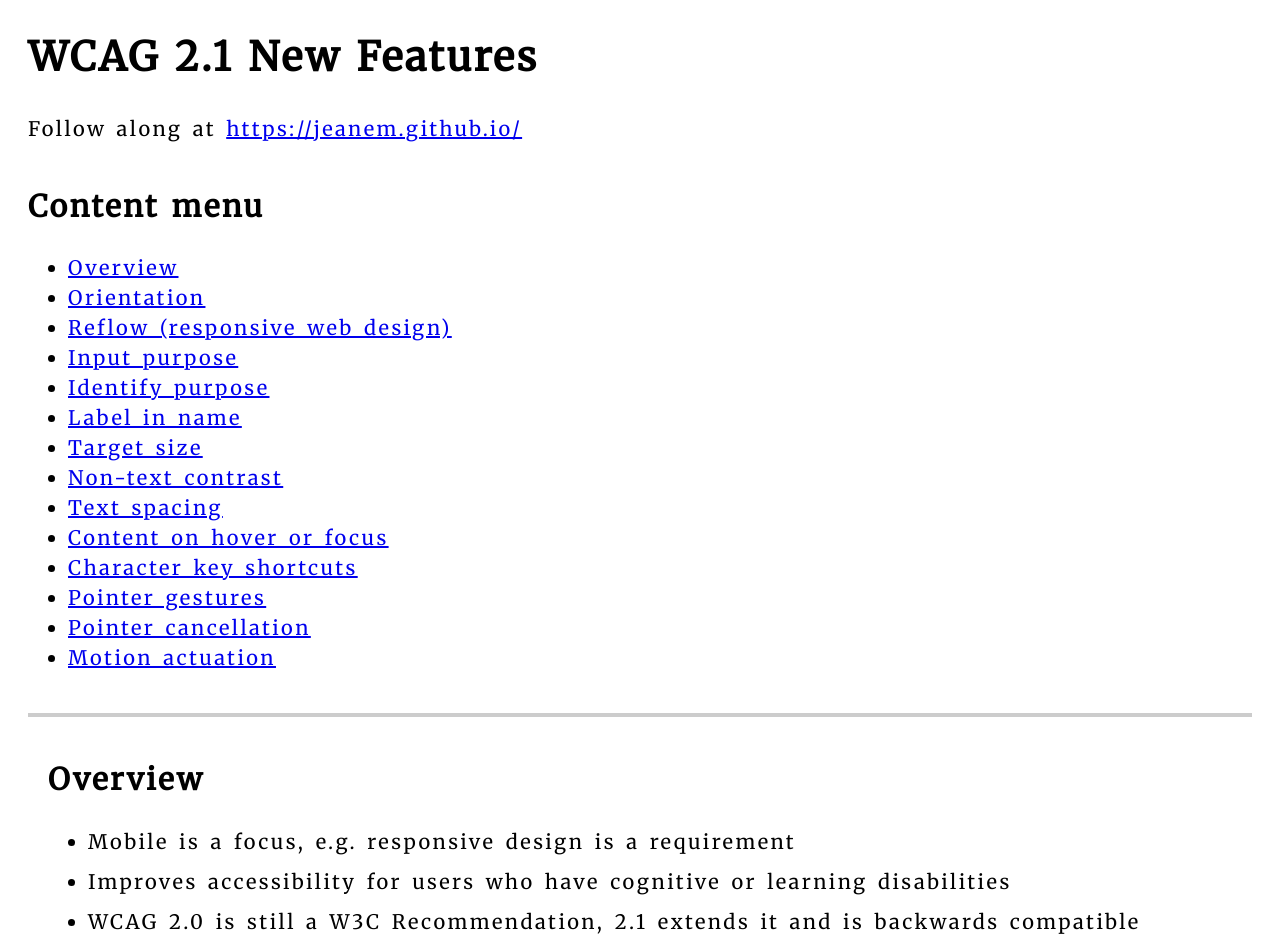
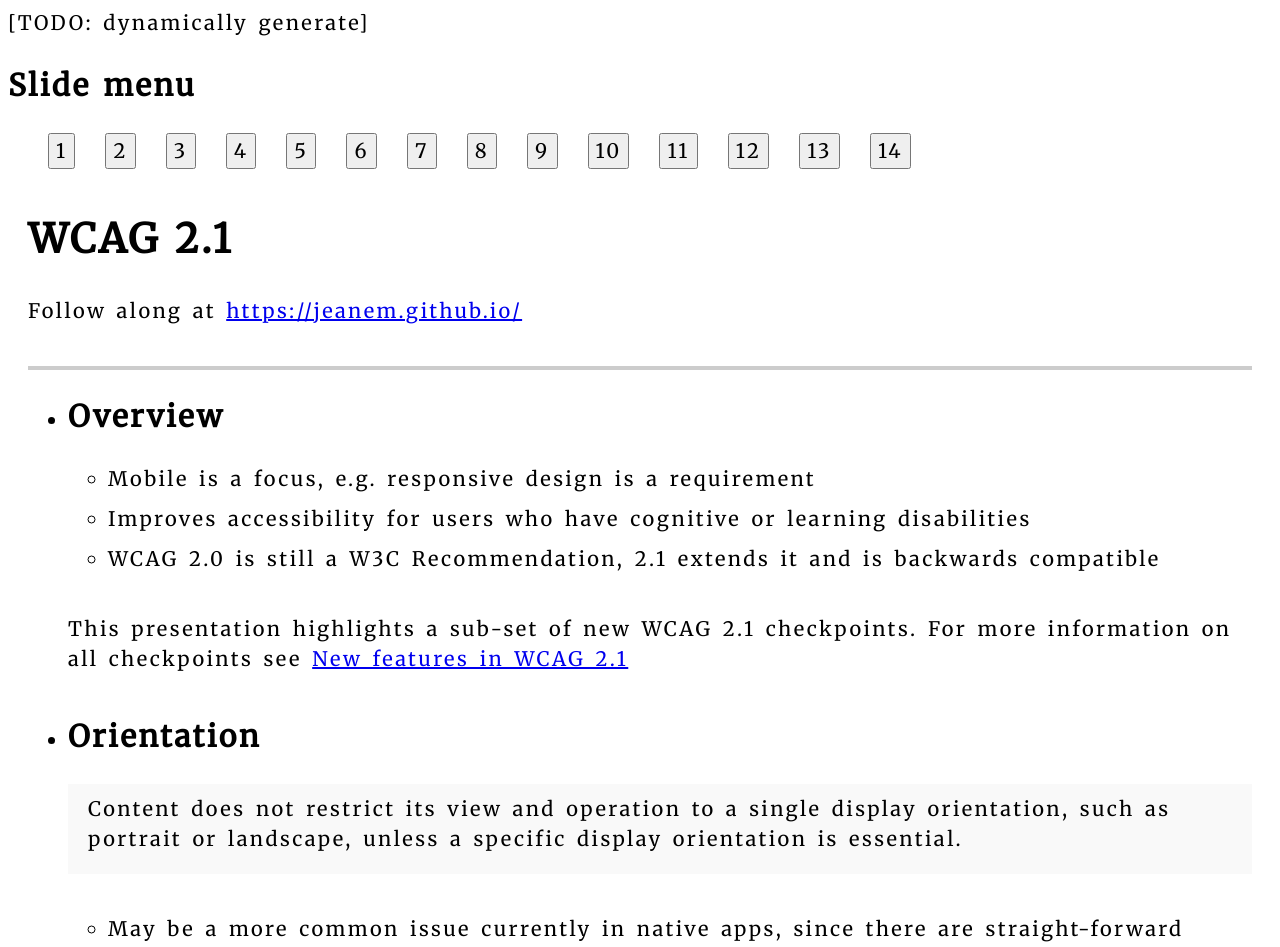
Before and after one commit to jeanem/wcag-2.1, a React (Create React App) app: page / in a window 1280 px wide. Shown: the top 947 px of the page. Built offline with nearby package versions, Linux system fonts and the light colour scheme.

Commit message:
reverted back to slides from simple page

```diff
--- a/src/App.js
+++ b/src/App.js
@@ -1,6 +1,6 @@
 import React, { Component } from 'react';
 import Slides from './slides/SlideIndex';
-//import Button from './components/Button';
+import Button from './components/Button';
 import './App.css';
 
 class App extends Component {
@@ -47,9 +47,9 @@ class App extends Component {
 
           SlideToRender = Slides[slide];
           slides.push (
-            <div className="w-Slide" key={ slide } >
+            <li key={ slide } >
               <h2 id={"wid-SlideTitle_" +  slide }>{ title }</h2>
-                  <SlideToRender shortWCAGLink = { shortWCAGLink } />
+              <SlideToRender  shortWCAGLink = { shortWCAGLink } />
               {
                 number != null
                 ?
@@ -57,27 +57,29 @@ class App extends Component {
                 :
                 null
               }
-            </div>
+          </li>
            )
-          //(slide version) navList.push(<li key={ slide }><Button slide={ slide } buttonText= { index + 1 } cssClassList= { cssClassList } /></li>)
-          //use this in JSX instead of existing nav: <nav className="w-SlideNav" aria-label="Slide menu">[TODO: dynamically generate]
-          navList.push(<li key={ slide }><a href={"#wid-SlideTitle_" + slide}>{ title }</a> </li>)
+           navList.push(<li key={ slide }><Button slide={ slide } buttonText= { index + 1 } /></li>)
         });
 
       return (
         <div>
-          <main>
-            <h1>WCAG 2.1 New Features</h1>
-            <p>Follow along at <a href="https://jeanem.github.io/">https://jeanem.github.io/</a></p>
-            <nav className="w-Anchors" aria-labelledby="wid-MenuTitle">
-            <h2 id="wid-MenuTitle">Content menu</h2>
+        <nav className="w-SlideNav" aria-label="Slide menu">[TODO: dynamically generate]
+        <h2>Slide menu</h2>
           <ul>
             { navList }
           </ul>
         </nav>
-            <div className="w-SlidesContainer">
+        <main>
+          <h1>WCAG 2.1</h1>
+          <p>Follow along at <a href="https://jeanem.github.io/">https://jeanem.github.io/</a></p>
+          <ul className="w-SlidesContainer">
             { slides }
-            </div>
+          </ul>
+          <ul className="w-SlideControls">
+            <li><button slide="button">Previous placeholder</button></li>
+            <li><button slide="button">Next placeholder</button></li>
+          </ul>
         </main>
       </div>
       )
```
Lines whose indentation alone changed are shown as unchanged.
